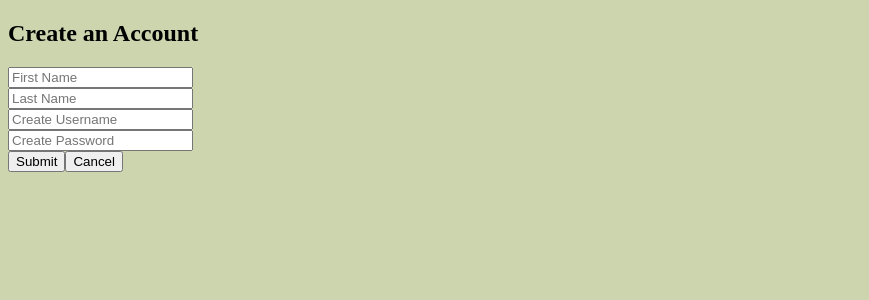
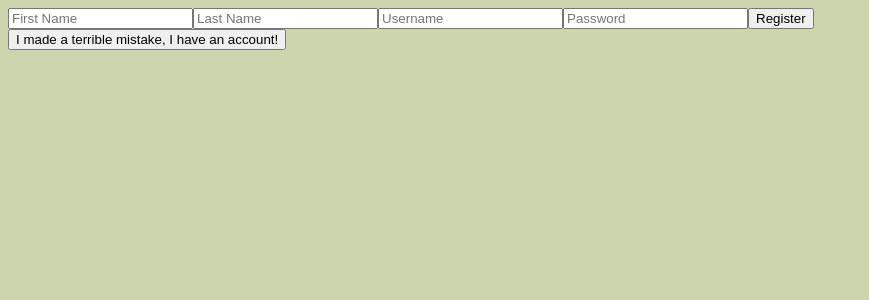
Before and after one commit to axolotl-vekt/vektor, a React app: page /signup in a window 1280 px wide. Shown: the top 300 px of the page, without its empty margins (0-869 px from the left). Built offline with nearby package versions, Linux system fonts and the light colour scheme.

Commit message:
240103_SignUp_1239_AM > > Co-Author: Solomon Moon / chochobo91@gmail.com Co-Author: Amir Munoz / amirm034@gmail.com Co-Author: Jarod Crawford / crawfojm04@gmail.com Co-Author: Sean Nguyen / seannguyennn@gmail.com

```diff
--- a/client/components/FoodLog.jsx
+++ b/client/components/FoodLog.jsx
@@ -35,20 +35,18 @@ function FoodLog(props) {
       time
     };
     try {
-      const response = await fetch('http://localhost:3000/api/entry', {
+      const options = {
         method: 'POST',
-        headers: {
-          'Content-Type': 'application/json',
-        },
+        headers: {'Content-Type': 'application/json'},
         body: JSON.stringify(body),
-      });
+      };
 
+      const response = await fetch('http://localhost:3000/api/entry', options)
       const data = await response.json();
-      console.log(data);
-      console.log('Data Posted!');
-      navigate('/homepage')
+      console.log('Data Posted: ', data);
+      navigate('/homepage');
     } catch (error) {
-      console.error('Error in front-end:', error.message);
+        console.error('Error in front-end:', error.message);
     }
   };
 
--- a/client/components/SignUp.jsx
+++ b/client/components/SignUp.jsx
@@ -3,66 +3,72 @@ import { useState } from 'react'
 import { useNavigate } from 'react-router-dom'
 
 function SignUp() {
-    const [ signUp, setSignUp ] = useState({
-        firstName:'',
-        lastName:'',
-        username:'',
-        password:'',
-    })
+    const [username, setUsername] = useState('');
+    const [password, setPassword] = useState('');
+    const [firstName, setFirstName] = useState('');
+    const [lastName, setLastName] = useState('');
     const navigate = useNavigate();
-    const handleChange = (e) => {
-        e.preventDefault();
-        try {
-            const { name, value } = e.target;
-            setSignUp({...signUp, [name]:value})
-        } catch(error) {
-            console.error('error occurred in extracting values from form')
+
+
+    const handleSubmit = async (data) => {
+        data.preventDefault();
+
+        try{
+          const reqOpts = {
+            method: 'POST',
+            headers: {'Content-Type':'application/json'},
+            body: JSON.stringify({username, password, firstName, lastName})
+          };
+
+          const reponse = await fetch('/api/signup', reqOpts);
+          const data = await reponse.json();
+
+          console.log('=> req sent to front', data);
+          console.log('=> res data.verified', data.verified);
+
+          if(data.verified) {
+            console.log('login success');
+            //props.onFormSwitch('home');
+            navigate('/homepage');
+          }
+        } catch (error) {
+          console.log('err getting database');
         }
-    }
-    const handleCancel = (e) => {
-        navigate('/')
-    }
+      };
 
-    const handleSubmit = async (e) => {
-        e.preventDefault();
-        try {
-            const userInfo = await fetch('http://localhost:3000/api/signup', {
-                method: 'POST',
-                headers: {
-                    'Content-Type': 'application/json'
-                },
-                body: JSON.stringify(signUp)
-            })
-            navigate('/')
-        } catch (error) {
-            console.error('Error in signing up')
-        }
-    }
     return(
-        <div>
-            <div className='signUpPageContainer'>
-                <div className='signUpCard'>
-                    <h2 className='signUpTitle'>Create an Account</h2>
-                    <form method='post' className='signUpForm' onSubmit={handleSubmit}>
-                        <div >
-                            <input className='signUpInput' type='text' name='firstName' placeholder='First Name' onChange={handleChange}></input>
-                        </div>
-                        <div >
-                            <input className='signUpInput' type='text' name='lastName' placeholder='Last Name' onChange={handleChange}></input>
-                        </div>
-                        <div >
-                            <input className='signUpInput' type='text' name='username' placeholder='Create Username' onChange={handleChange}></input>
-                        </div>
-                        <div >
-                            <input className='signUpInput' type='password' name='password' placeholder='Create Password' onChange={handleChange}></input>
-                        </div>
-                        <div className='signUpButtons'>
-                            <button className='signUpSubmitBtn' type='submit'>Submit</button>
-                            <button className='signUpCancelBtn' type='button' onClick={handleCancel}>Cancel</button>
-                        </div>
-                    </form>
-                </div>
-            </div>
+    <div className="auth-form-container">
+      <form className="register-form" onSubmit={handleSubmit}>
+        <input
+          type="text"
+          value={firstName}
+          onChange={(e) => setFirstName(e.target.value)}
+          placeholder="First Name"
+        />
+        <input
+          type="text"
+          value={lastName}
+          onChange={(e) => setLastName(e.target.value)}
+          placeholder="Last Name"
+        />
+        <input
+          type="text"
+          value={username}
+          onChange={(e) => setUsername(e.target.value)}
+          placeholder="Username"
+        />
+        <input
+          type="password"
+          value={password}
+          onChange={(e) => setPassword(e.target.value)}
+          placeholder="Password"
+        />
+        <button type="submit"
+        >Register</button>
+      </form>
+      <button
+        className="link-btn"
+        onClick={() => props.onFormSwitch('login')}>I made a terrible mistake, I have an account!</button>
         </div>
     )
 }
```
Also changed, not shown: 3 other files (tests, documents, lock files or other folders).
